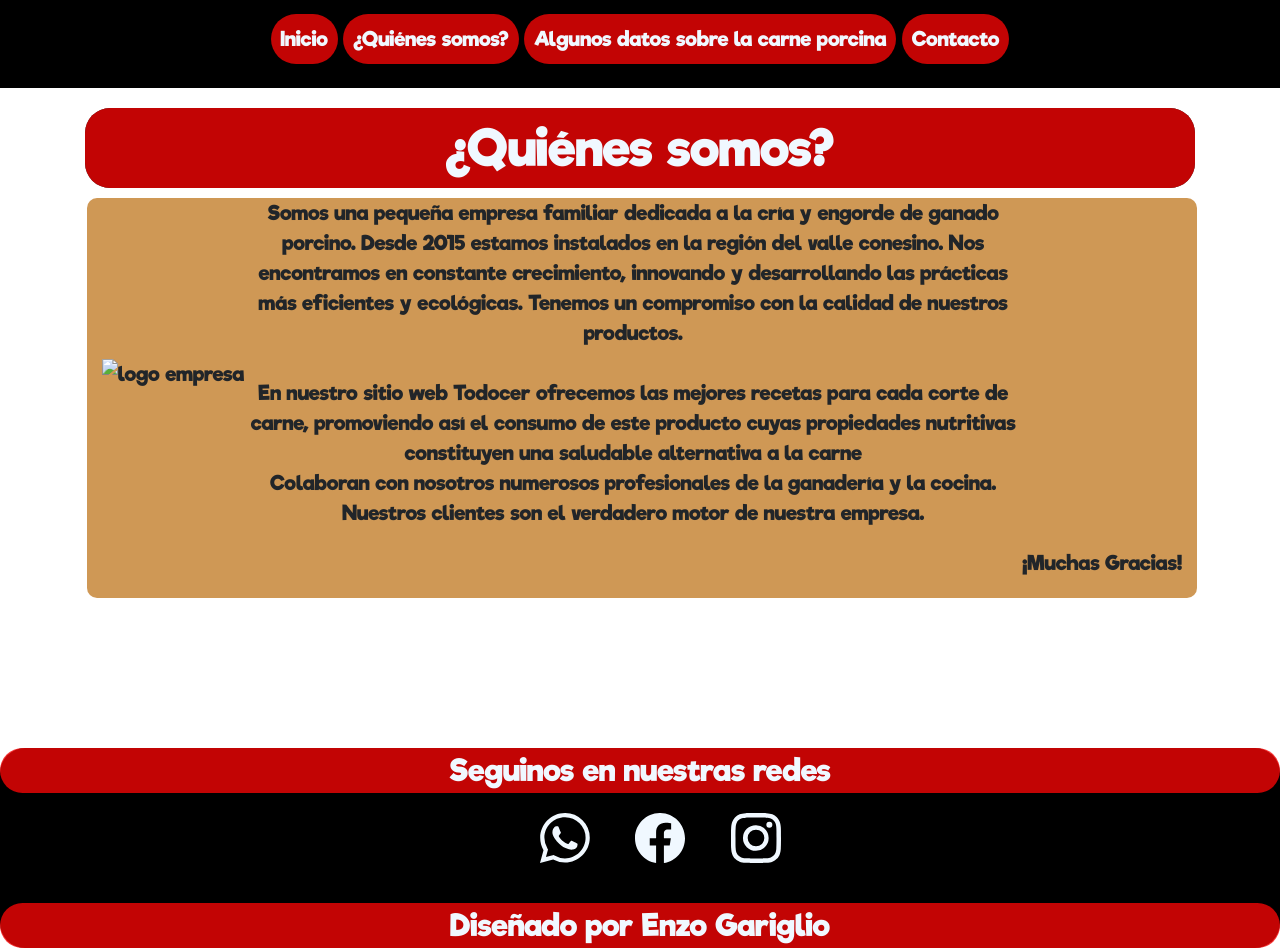
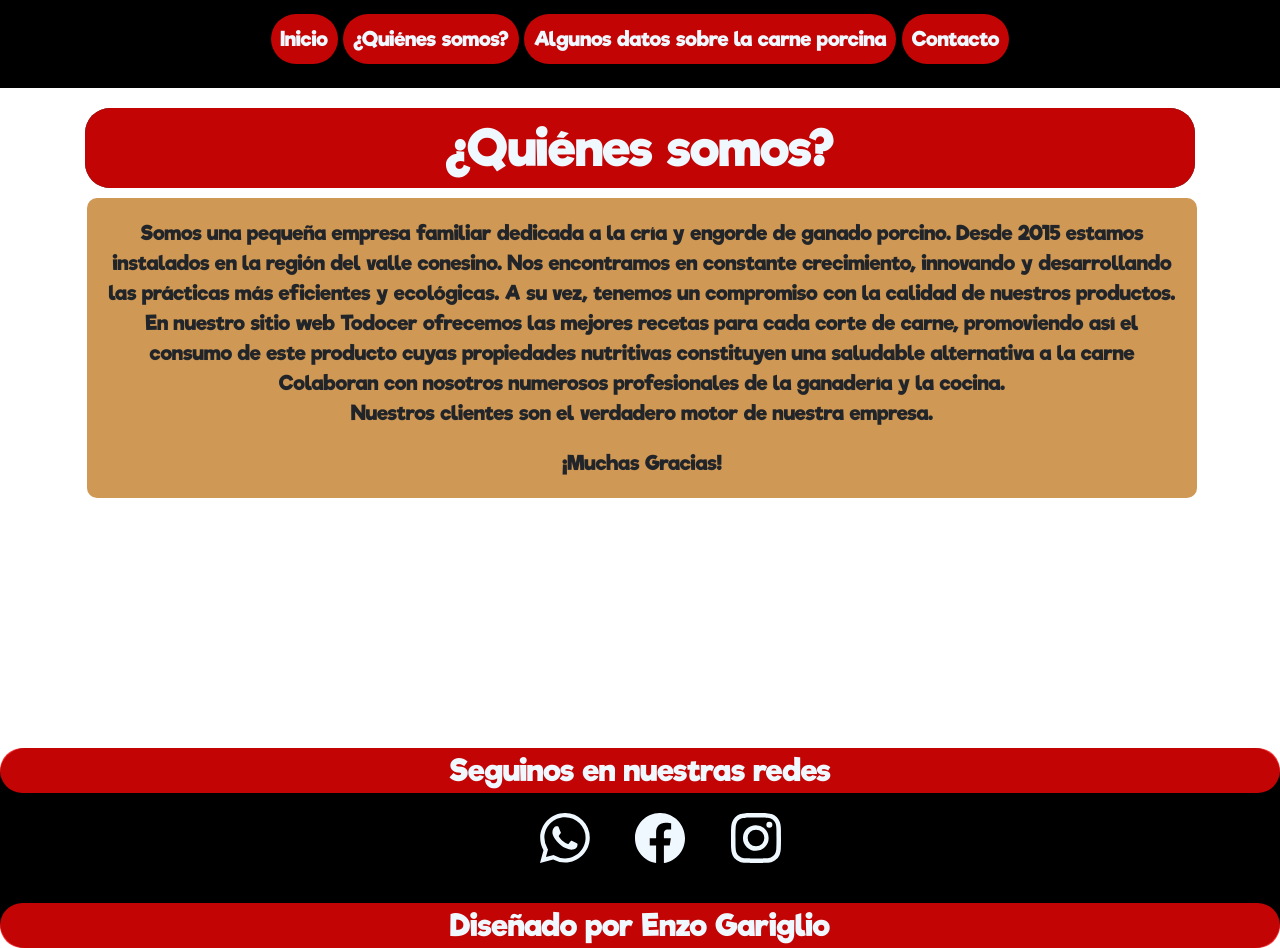
Before and after one commit to enzogitcode/pfgariglio, a plain HTML site: page html/header/quienessomos.html in a window 1280 px wide. Drawn offline with nearby package versions, Linux system fonts and the light colour scheme.

Commit message:
nuevas modificaciones

```diff
--- a/html/header/quienessomos.html
+++ b/html/header/quienessomos.html
@@ -28,17 +28,22 @@
             <h1 class="text-center mt-3 text-wrap">¿Quiénes somos?</h1>
         </div>
         <div class="flexReceta quienesSomos text-wrap container text-center">
-            <div><img src="../../imgs/favicon.png" alt="logo empresa"></div>
-            <div>
+<!--             <div class="quienesSomos__img1"><img src="../../imgs/favicon.png" alt="logo empresa"></div>
+ -->            <div>
+                <div class="quienesSomos__parrafo1 pt-3">
                     <p>Somos una pequeña empresa familiar dedicada a la cría y engorde de
                         ganado porcino. Desde 2015 estamos
-                    instalados en la región del valle conesino. Nos encontramos en constante crecimiento, innovando y desarrollando las prácticas más eficientes y ecológicas. Tenemos un compromiso con la calidad de nuestros productos.
+                        instalados en la región del valle conesino. Nos encontramos en constante crecimiento, innovando
+                        y desarrollando las prácticas más eficientes y ecológicas. A su vez, tenemos un compromiso con
+                        la calidad de nuestros productos.
                         <br>
-                    <br>En nuestro sitio web Todocer ofrecemos las mejores recetas para cada corte de carne,
+                        En nuestro sitio web Todocer ofrecemos las mejores recetas para cada corte de carne,
                         promoviendo
-                    así el consumo de este producto cuyas propiedades nutritivas constituyen una saludable alternativa a la carne
+                        así el consumo de este producto cuyas propiedades nutritivas constituyen una saludable
+                        alternativa a la carne
                         <br>
                         Colaboran con nosotros numerosos profesionales de la ganadería y la cocina.
+                        <br>
                         Nuestros clientes son el verdadero motor de nuestra empresa.
                     </p>
                 </div>
```
Lines whose indentation alone changed are shown as unchanged.
